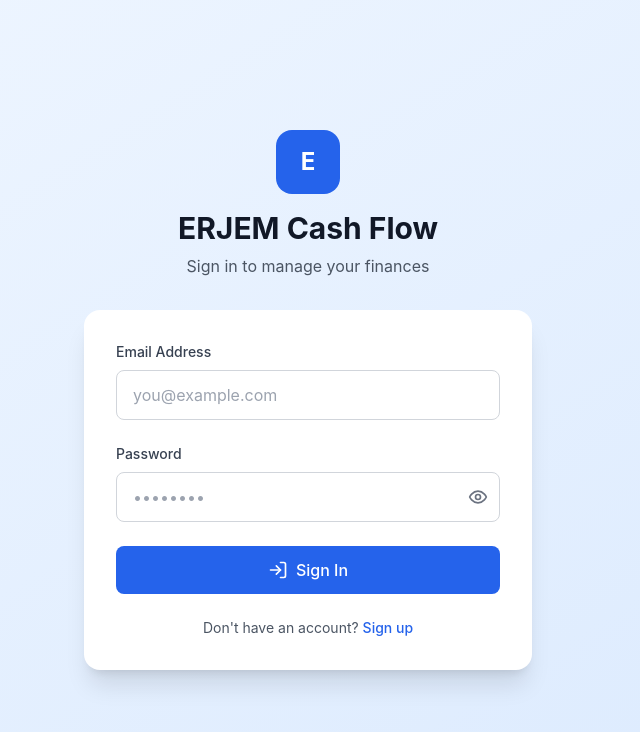
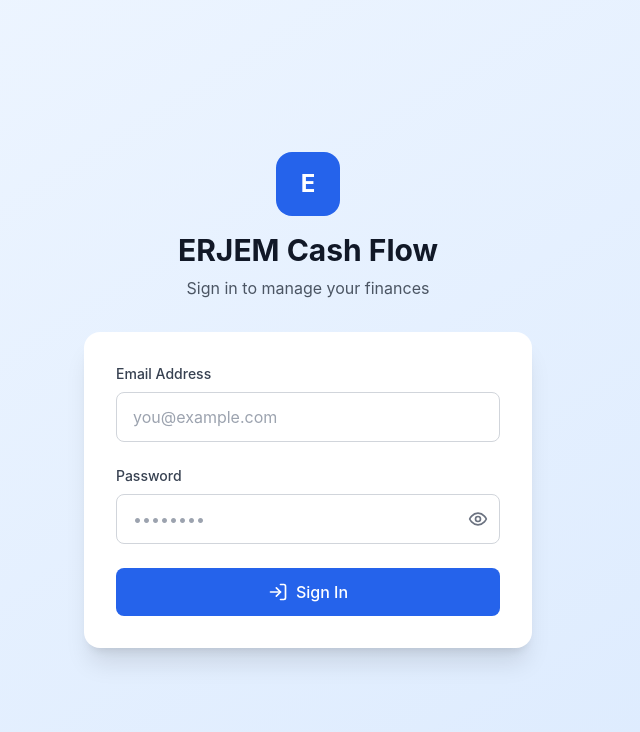
Before and after one commit to crynxmartinez/ERJEM-Cash-Management-System, a React (Vite) app: page /login in a window 1280 px wide. Shown: the top 732 px of the page, without its empty margins (332-972 px from the left). Built offline with nearby package versions, Linux system fonts and the light colour scheme.

Commit message:
Remove registration, create user account directly

```diff
--- a/src/App.tsx
+++ b/src/App.tsx
@@ -5,7 +5,6 @@ import { ThemeProvider } from './contexts/ThemeContext'
 import { BranchProvider } from './contexts/BranchContext'
 import ProtectedRoute from './components/ProtectedRoute'
 import Login from './pages/Login'
-import Register from './pages/Register'
 import Layout from './components/Layout'
 import Dashboard from './pages/Dashboard'
 import Personal from './pages/Personal'
@@ -21,8 +20,7 @@ function App() {
           <Router>
             <Routes>
               <Route path="/login" element={<Login />} />
-              <Route path="/register" element={<Register />} />
-              <Route
+                            <Route
                 path="/"
                 element={
                   <ProtectedRoute>
--- a/src/pages/Login.tsx
+++ b/src/pages/Login.tsx
@@ -1,5 +1,5 @@
 import { useState } from 'react'
-import { Link, useNavigate } from 'react-router-dom'
+import { useNavigate } from 'react-router-dom'
 import { useAuth } from '../contexts/AuthContext'
 import { LogIn, Eye, EyeOff } from 'lucide-react'
 
@@ -107,18 +107,6 @@ export default function Login() {
               )}
             </button>
           </form>
-
-          <div className="mt-6 text-center">
-            <p className="text-sm text-gray-600 dark:text-gray-400">
-              Don't have an account?{' '}
-              <Link
-                to="/register"
-                className="text-primary-600 hover:text-primary-700 dark:text-primary-400 dark:hover:text-primary-300 font-medium"
-              >
-                Sign up
-              </Link>
-            </p>
-          </div>
         </div>
       </div>
     </div>
```
Also changed, not shown: scripts/createUser.cjs (added, +31 -0 lines).
